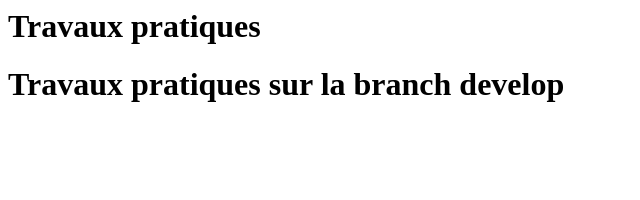
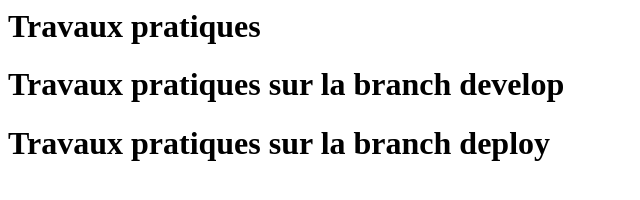
Before and after one commit to julemo70/TP_GIT3, a plain HTML site: page index.html in a window 1280 px wide. Shown: the whole page, without its empty margins (0-640 px from the left). Drawn offline with Linux system fonts and the light colour scheme.

Commit message:
commit tree

```diff
--- a/index.html
+++ b/index.html
@@ -1,2 +1,3 @@
  <h1> Travaux pratiques </h1>
  <h1> Travaux pratiques sur la branch develop </h1>
+ <h1> Travaux pratiques sur la branch deploy </h1>
```
